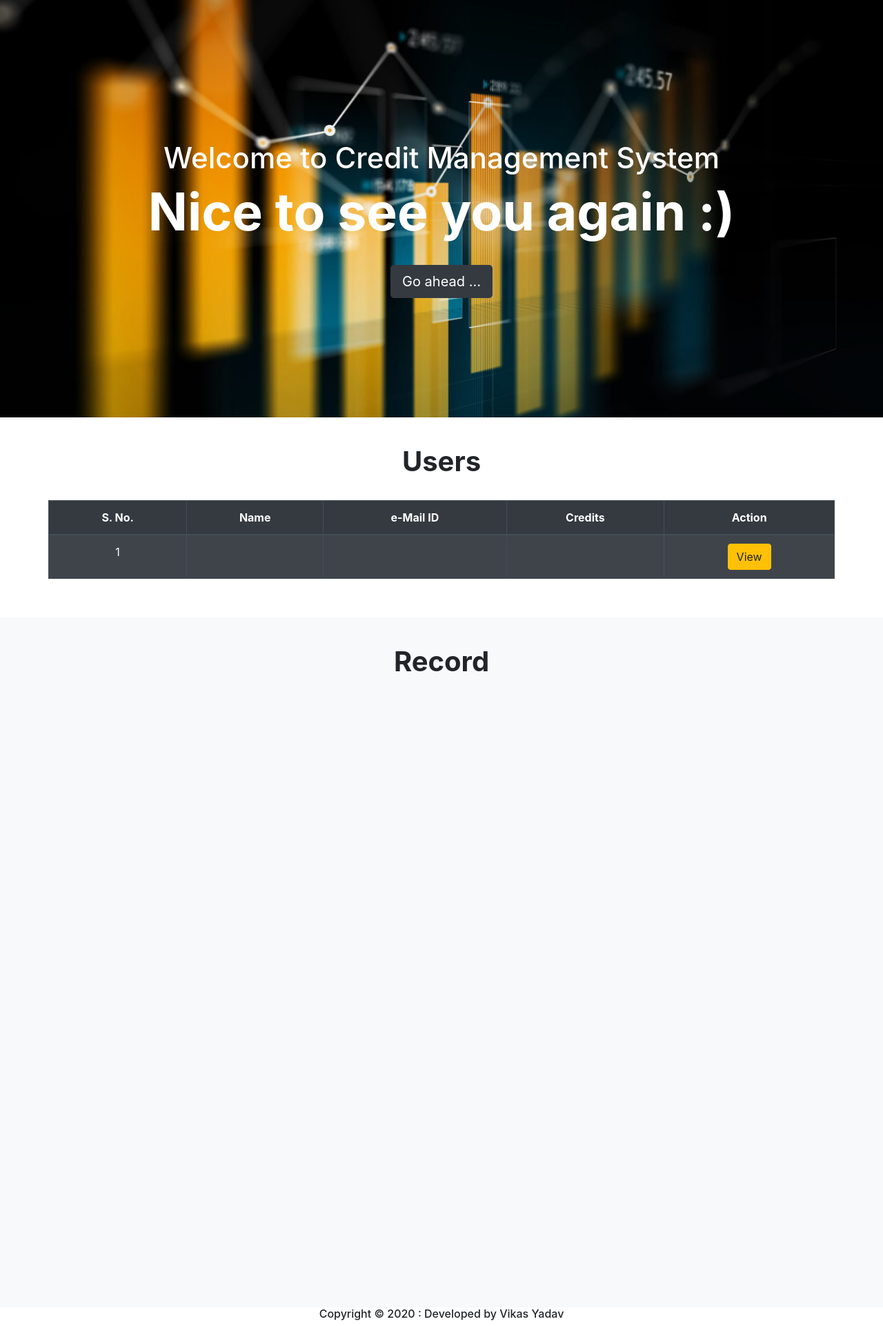
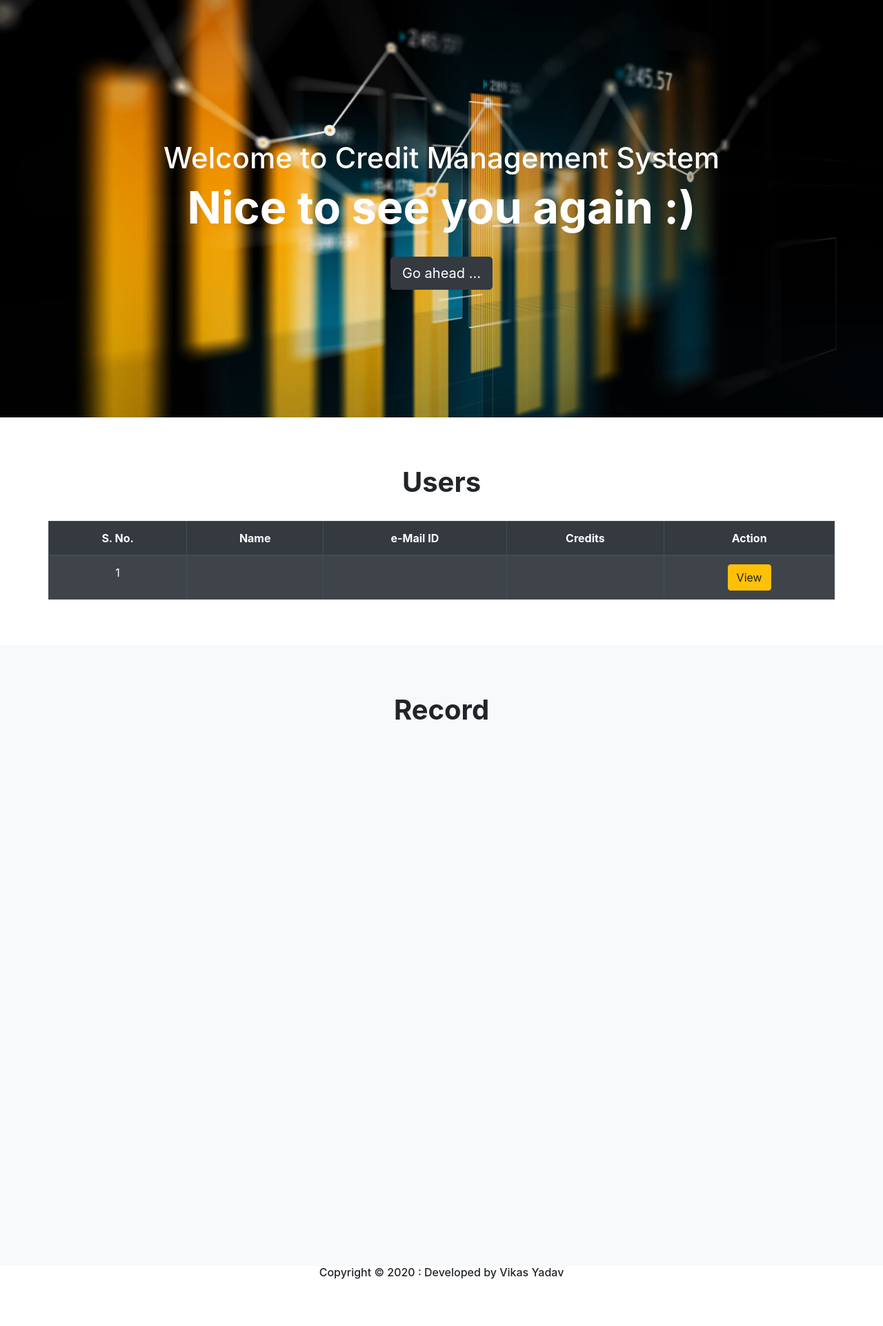
Before and after one commit to vicasindia/credit-management-system, a PHP site: page / in a window 1280 px wide. Shown: the part 56-1978 px from the top of the page at 69% size. After the commit the page ends 1910 px from the top, so only its background shows below. Run offline with PHP 8.4, Linux system fonts and the light colour scheme; tables that the repository leaves empty or names only in its code hold one stand-in row (values such as "Sample post"); data that the repository does not hold is empty; a stand-in replaces the project's code that opens the database connection.

Commit message:
Stylesheet

```diff
--- a/css/style.css
+++ b/css/style.css
@@ -1,4 +1,4 @@
-/*Credit Management System*/
+/*Credit Management System: Stylesheet*/
 
 .bgimg
 {
@@ -28,7 +28,7 @@
 
 .headerset h1
 {
-	font-size: 75px;
+	font-size: 65px;
 	font-weight: bold;
 }
 
@@ -36,7 +36,7 @@
 
 .users
 {
-	padding: 40px 0px;
+	padding: 70px 0px 50px;
 	height: 700;
 }
 
@@ -51,8 +51,8 @@
 
 .record
 {
-	height: 1000px;
-	padding: 40px 0px;
+	height: 900px;
+	padding: 70px 0px 50px;
 	width: 100%;
 }
 
```
